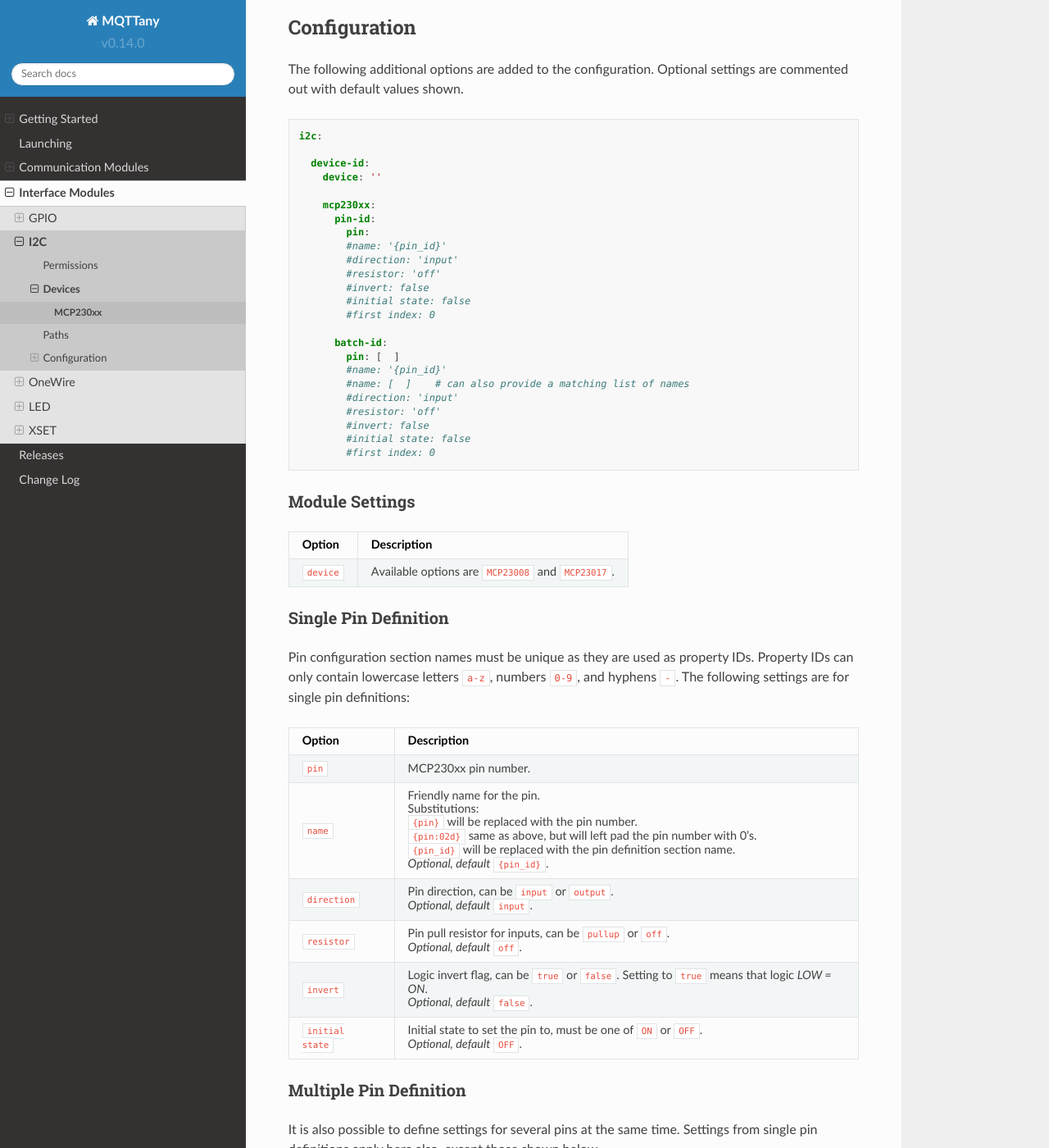
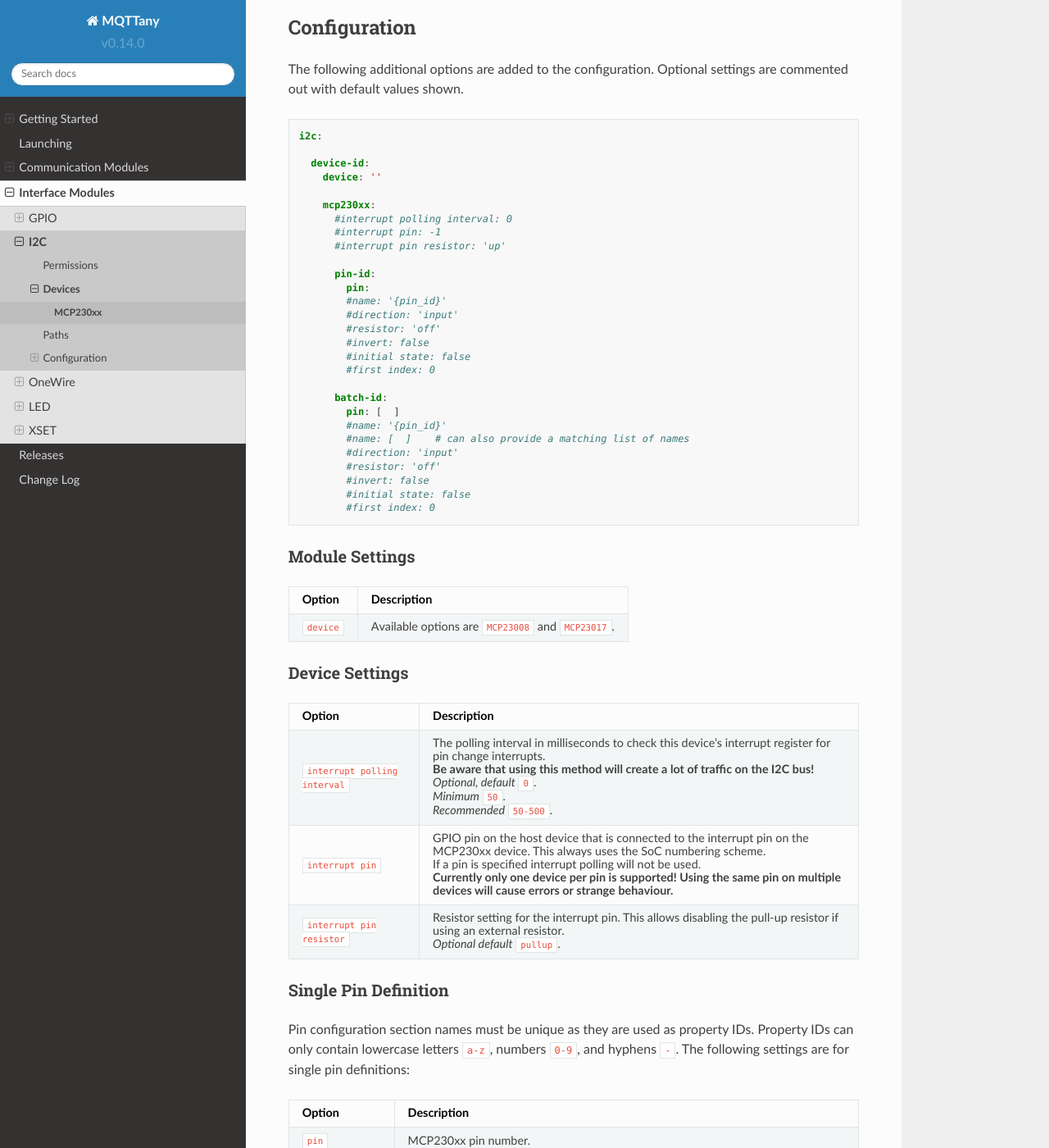
Before and after one commit to CrazyIvan359/mqttany, a Sphinx documentation site: the page built from source/interface/i2c/devices/mcp230xx.rst, in a window 1280 px wide and 1400 px high, scrolled down 773 px. Shown: the whole window at 82% size. Built offline with Sphinx 7.4.7 and the Read the Docs theme 2.0.0, drawn with Linux system fonts in a browser that asks for light colours.

Commit message:
docs mcp interrupts #130

```diff
--- a/source/interface/i2c/devices/mcp230xx.rst
+++ b/source/interface/i2c/devices/mcp230xx.rst
@@ -62,6 +62,10 @@ settings are commented out with default values shown.
         device: ''
 
         mcp230xx:
+          #interrupt polling interval: 0
+          #interrupt pin: -1
+          #interrupt pin resistor: 'up'
+
           pin-id:
             pin:
             #name: '{pin_id}'
@@ -92,9 +96,49 @@ Module Settings
 +------------+------------------------------------------------------+
 
 
+Device Settings
+---------------
+
++--------------------------------+------------------------------------------------+
+|             Option             |                  Description                   |
++================================+================================================+
+| ``interrupt polling interval`` | The polling interval in milliseconds to        |
+|                                | check this device's interrupt register for     |
+|                                | pin change interrupts.                         |
+|                                |                                                |
+|                                | **Be aware that using this method will create  |
+|                                | a lot of traffic on the I2C bus!**             |
+|                                |                                                |
+|                                |                                                |
+|                                | *Optional, default* ``0``.                     |
+|                                |                                                |
+|                                | *Minimum* ``50``.                              |
+|                                |                                                |
+|                                | *Recommended* ``50-500``.                      |
++--------------------------------+------------------------------------------------+
+| ``interrupt pin``              | GPIO pin on the host device that is connected  |
+|                                | to the interrupt pin on the MCP230xx device.   |
+|                                | This always uses the SoC numbering scheme.     |
+|                                |                                                |
+|                                | If a pin is specified interrupt polling will   |
+|                                | not be used.                                   |
+|                                |                                                |
+|                                | **Currently only one device per pin is**       |
+|                                | **supported! Using the same pin on multiple**  |
+|                                | **devices will cause errors or strange**       |
+|                                | **behaviour.**                                 |
++--------------------------------+------------------------------------------------+
+| ``interrupt pin resistor``     | Resistor setting for the interrupt pin. This   |
+|                                | allows disabling the pull-up resistor if using |
+|                                | an external resistor.                          |
+|                                |                                                |
+|                                | *Optional default* ``pullup``.                 |
++--------------------------------+------------------------------------------------+
+
+
+
 Single Pin Definition
 ---------------------
-
 
 Pin configuration section names must be unique as they are used as property IDs.
 Property IDs can only contain lowercase letters ``a-z``, numbers ``0-9``, and
```
